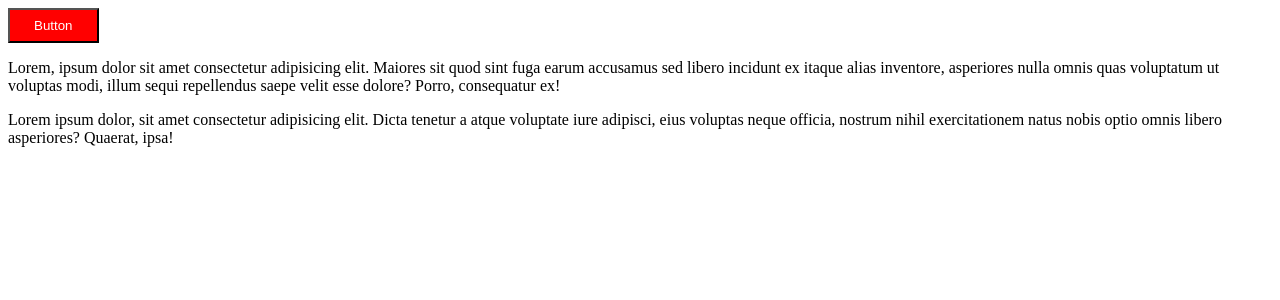
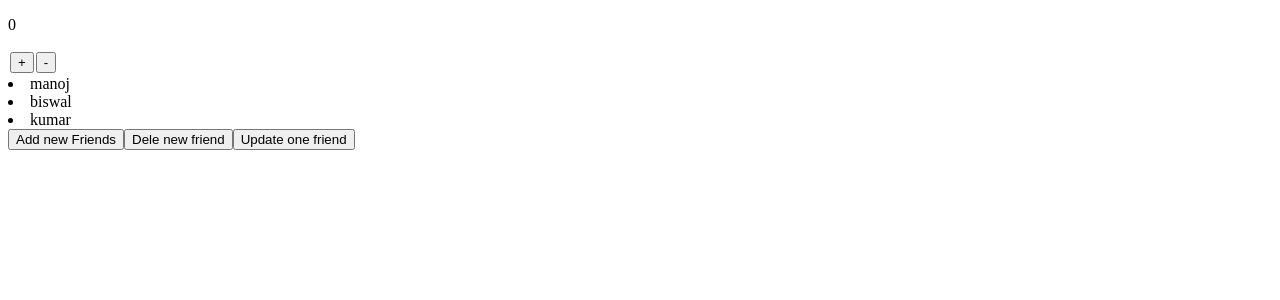
Before and after one commit to Manj-2343/Lern_REACT, a React (Vite) app: page / in a window 1280 px wide. Shown: the top 300 px of the page. Built offline with nearby package versions, Linux system fonts and the light colour scheme.

Commit message:
adding the crud functionality by using useState

```diff
--- a/src/App.jsx
+++ b/src/App.jsx
@@ -1,10 +1,33 @@
 import React from "react";
-import Button from "./component/button/Button";
-
+import { useState } from "react";
 const App = () => {
+  const [counter, setCounter] = useState(0);
+  const [friends, setFriends] = useState(["manoj", "biswal", "kumar"]);
+  const handleIncr = () => {
+    setCounter(counter + 1);
+  };
+  const handleDecr = () => {
+    setCounter(counter - 1);
+  };
+  const addNewFr = () => setFriends([...friends, "none"]);
+  const deleteFr = () => setFriends(friends.filter((f) => f !== "manoj"));
+  const updateFr = () =>
+    setFriends(friends.map((f) => (f === "manoj" ? "Manoj" : f)));
   return (
     <div>
-      <Button />
+      <p>{counter}</p>
+      <button onClick={handleIncr} style={{ margin: "2px" }}>
+        +
+      </button>
+      <button onClick={handleDecr}>-</button>
+
+      {friends.map((friend, i) => (
+        <li key={i + 1}>{friend}</li>
+      ))}
+
+      <button onClick={addNewFr}>Add new Friends</button>
+      <button onClick={deleteFr}>Dele new friend</button>
+      <button onClick={updateFr}>Update one friend</button>
     </div>
   );
 };
```
Also changed, not shown: 1 other file (tests, documents, lock files or other folders).
